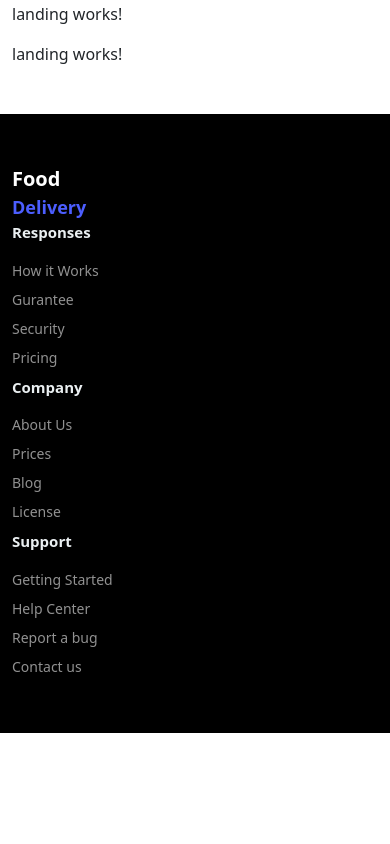
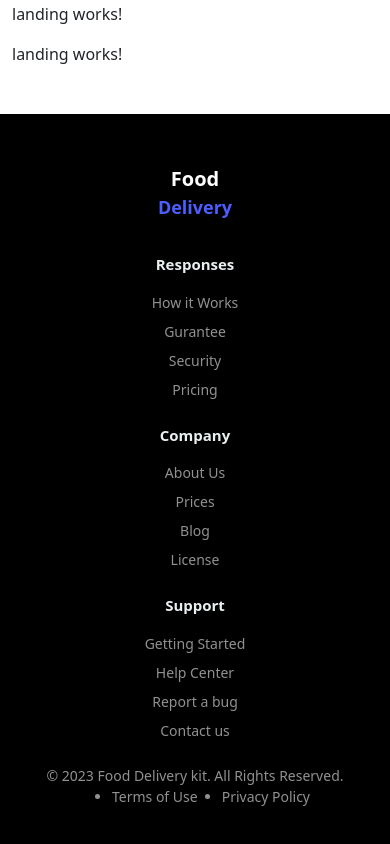
Before and after one commit to sumant1512/orderus, an Angular app: page / in a window 390 px wide. Shown: the part 1791-2635 px from the top of the page. Before the commit the page ends 2524 px from the top, so only its background shows below. Built offline with nearby package versions, Linux system fonts and the light colour scheme.

Commit message:
footer copyright changes

```diff
--- a/src/app/shared/footer/footer.component.html
+++ b/src/app/shared/footer/footer.component.html
@@ -2,22 +2,31 @@
   <div class="container">
     <div class="row py-5">
       <div class="col-12 col-lg-6">
-        <div class="row">
-          <div class="col-12 col-md-6 col-lg-12">
+        <div class="row text-center text-md-start mb-3 mb-md-0">
+          <div class="col-12">
             <div class="fw-bold mb-0 app-first-name">Food</div>
           </div>
-          <div class="col-12 col-md-6 col-lg-12">
+          <div class="col-12">
             <div class="fw-bold app-last-name">Delivery</div>
+          </div>
+          <div class="col-12 mt-3 d-none d-md-block">
+            <div class="copy-right-section">
+              <span>© 2023 Food Delivery kit. All Rights Reserved.</span>
+              <ul class="d-inline-flex">
+                <li>Terms of Use</li>
+                <li class="ms-4">Privacy Policy</li>
+              </ul>
+            </div>
           </div>
         </div>
       </div>
       <div class="col-12 col-lg-6">
-        <div class="row">
+        <div class="row text-center text-md-start">
           <div
             *ngFor="let urlList of footerUrlList"
             class="fw-bold footer-header col-12 col-md-4"
           >
-            <div class="mb-3">
+            <div class="mb-3 mt-3 mt-lg-0">
               {{ urlList.headerName }}
             </div>
             <div
@@ -29,6 +38,16 @@
           </div>
         </div>
       </div>
+
+      <div class="col-12 mt-3 d-block d-md-none text-center">
+        <div class="copy-right-section">
+          <span>© 2023 Food Delivery kit. All Rights Reserved.</span>
+          <ul class="d-inline-flex">
+            <li>Terms of Use</li>
+            <li class="ms-4">Privacy Policy</li>
+          </ul>
+        </div>
+      </div>
     </div>
   </div>
 </div>
--- a/src/app/shared/footer/footer.component.scss
+++ b/src/app/shared/footer/footer.component.scss
@@ -21,4 +21,13 @@
       color: var(--footer-url-color);
     }
   }
+
+  .copy-right-section {
+    font-size: 14px;
+    color: var(--footer-url-color);
+    a {
+      font-weight: 500;
+      color: var(--footer-url-color);
+    }
+  }
 }
```
